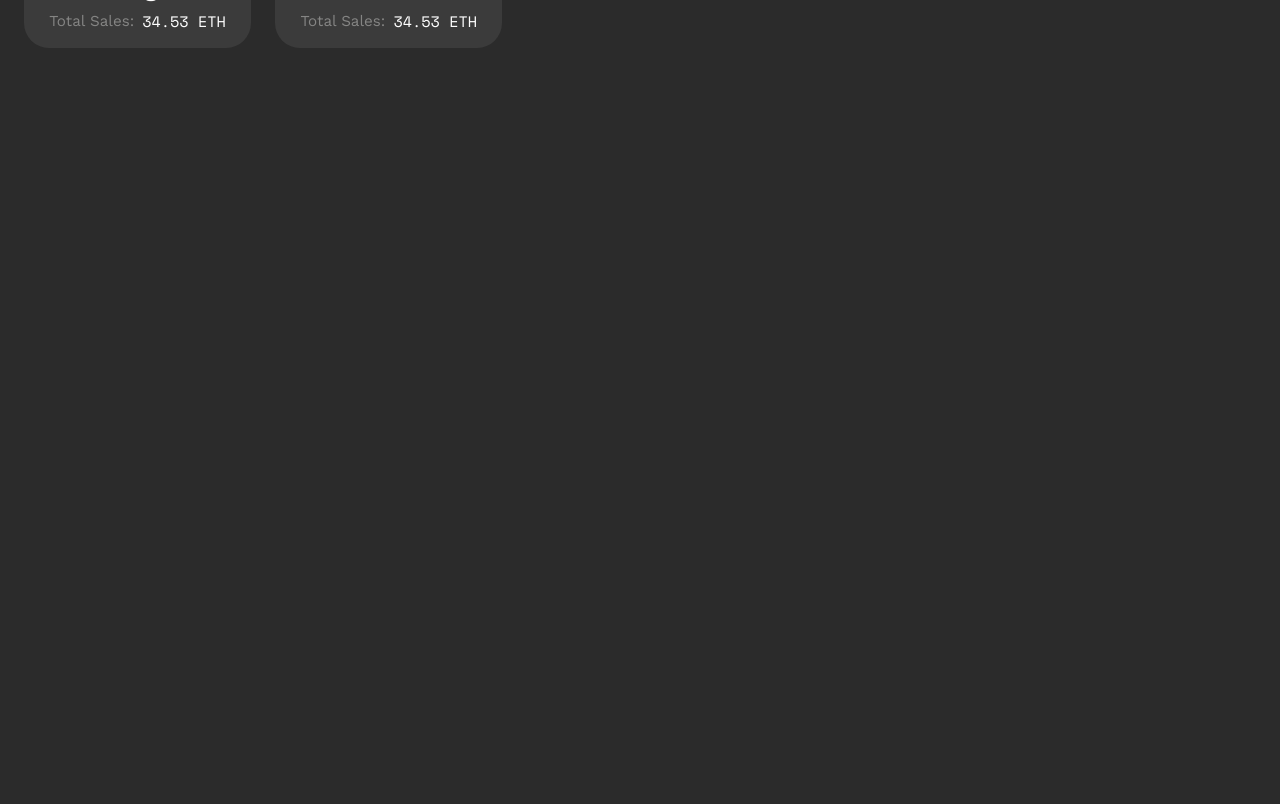
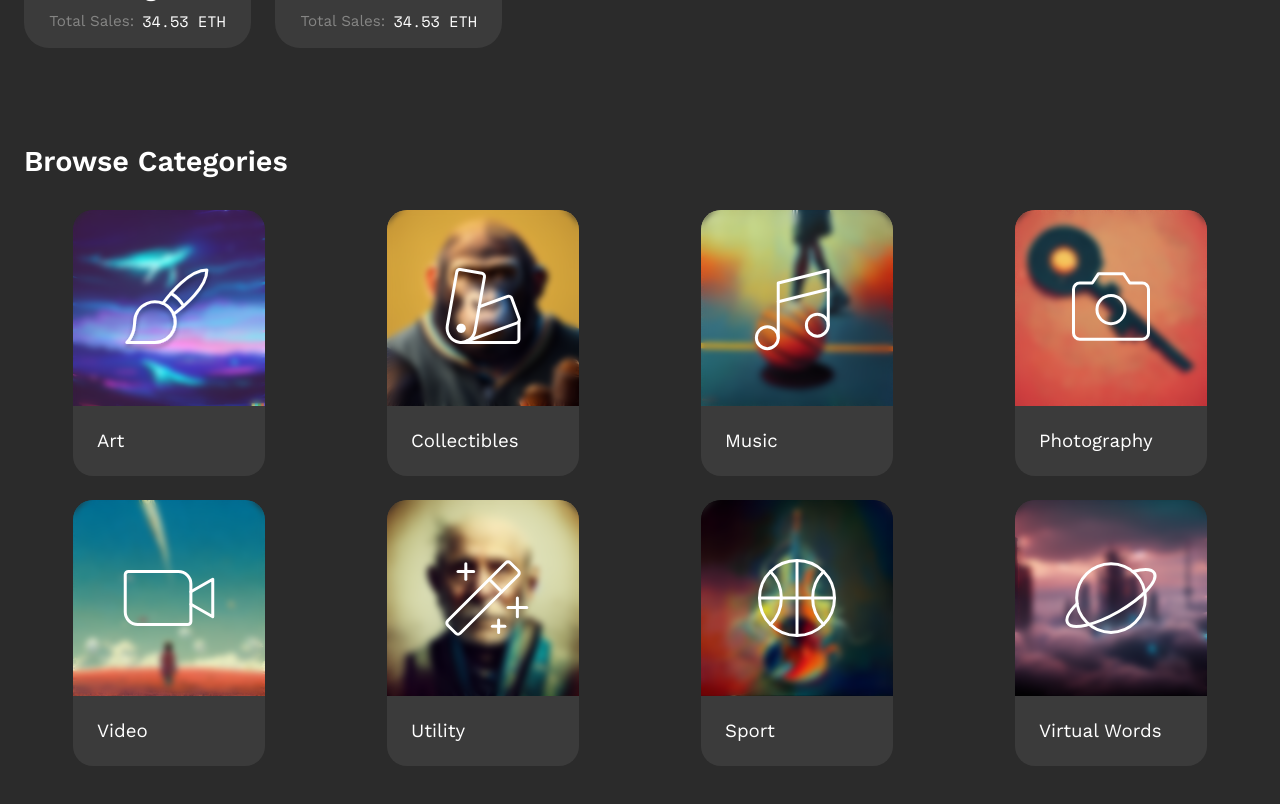
Before and after one commit to mayur0977/ui-practice-nft, a React (Vite) app: page / in a window 1280 px wide. Shown: the part 1960-2764 px from the top of the page. Before the commit the page ends 2088 px from the top, so only its background shows below. Built offline with nearby package versions, Linux system fonts and the light colour scheme.

Commit message:
Add : browse catagories added

```diff
--- a/src/App.css
+++ b/src/App.css
@@ -5,6 +5,7 @@
 @import "./css/trendingCollection.css";
 @import "./css/topCreators.css";
 @import "./css/gridTest.css";
+@import "./css/categories.css";
 
 #root {
   margin: 0 auto;
--- /dev/null
+++ b/src/css/categories.css
@@ -0,0 +1,74 @@
+.categories-wrapper {
+  max-width: 1440px;
+  width: 100%;
+  padding: 1rem 1.5rem;
+  margin: 0 auto;
+  display: flex;
+  flex-direction: column;
+  gap: 2rem;
+  margin-bottom: 2rem;
+}
+
+.categories-wrapper h1 {
+  font-size: 1.8rem;
+  font-weight: 600;
+}
+
+.categories-wrapper .categories__list {
+  display: grid;
+  gap: 1.5rem;
+  grid-template-columns: repeat(2, minmax(0, auto));
+}
+
+.categories-wrapper .categories__list .categories__item {
+  max-width: 12rem;
+  display: flex;
+  flex-direction: column;
+  overflow: hidden;
+  border-radius: 20px;
+}
+.category__image-wrapper {
+  width: 100%;
+  height: 100%;
+  overflow: hidden;
+  position: relative;
+}
+.category__image-wrapper .cover {
+  width: 100%;
+  height: 100%;
+  object-fit: cover;
+  z-index: 1;
+}
+.category__image-wrapper::after {
+  content: "";
+  position: absolute;
+  top: 0;
+  left: 0;
+  width: 100%;
+  height: 100%;
+  backdrop-filter: blur(3px);
+}
+.category__image-wrapper .overlay__image {
+  position: absolute;
+  top: 50%;
+  left: 50%;
+  transform: translate(-50%, -50%);
+  z-index: 2;
+}
+.categories__item .content {
+  background-color: #3b3b3b;
+  padding: 1.5rem 1.5rem;
+}
+
+@media (min-width: 426px) {
+  .categories-wrapper .categories__list {
+    grid-template-columns: repeat(4, minmax(0, auto));
+    justify-items: center;
+  }
+}
+
+/* @media (min-width: 769px) {
+  .categories-wrapper .categories__list {
+    grid-template-columns: repeat(5, minmax(0, auto));
+  }
+} */
--- a/src/pages/home/Home.tsx
+++ b/src/pages/home/Home.tsx
@@ -1,3 +1,4 @@
+import Categories from "./components/Categories";
 import Header from "./components/Header";
 import Hero from "./components/Hero";
 import TopCreators from "./components/TopCreators";
@@ -11,6 +12,7 @@ function Home() {
       <Hero />
       <TrendingCollection />
       <TopCreators />
+      <Categories />
     </>
   );
 }
--- /dev/null
+++ b/src/pages/home/components/Categories.tsx
@@ -0,0 +1,81 @@
+function Categories() {
+  const categoriesList = [
+    {
+      id: 1,
+      title: "Art",
+      image: "category_1.png",
+      overlayImage: "PaintBrush.svg",
+    },
+    {
+      id: 2,
+      title: "Collectibles",
+      image: "category_2.png",
+      overlayImage: "Swatches.svg",
+    },
+    {
+      id: 3,
+      title: "Music",
+      image: "category_3.png",
+      overlayImage: "MusicNotes.svg",
+    },
+    {
+      id: 4,
+      title: "Photography",
+      image: "category_4.png",
+      overlayImage: "Camera.svg",
+    },
+    {
+      id: 5,
+      title: "Video",
+      image: "category_5.png",
+      overlayImage: "VideoCamera.svg",
+    },
+    {
+      id: 6,
+      title: "Utility",
+      image: "category_6.png",
+      overlayImage: "MagicWand.svg",
+    },
+    {
+      id: 7,
+      title: "Sport",
+      image: "category_7.png",
+      overlayImage: "Basketball.svg",
+    },
+    {
+      id: 8,
+      title: "Virtual Words",
+      image: "category_8.png",
+      overlayImage: "Planet.svg",
+    },
+  ];
+  return (
+    <div className="categories-wrapper">
+      <h1>Browse Categories</h1>
+
+      <div className="categories__list">
+        {categoriesList.map((category) => (
+          <div key={category.id} className="categories__item">
+            <div className="category__image-wrapper">
+              <img
+                className="cover"
+                src={`images/${category.image}`}
+                alt="category"
+              />
+              <img
+                className="overlay__image"
+                src={`images/${category.overlayImage}`}
+                alt="category"
+              />
+            </div>
+            <div className="content">
+              <h3>{category.title}</h3>
+            </div>
+          </div>
+        ))}
+      </div>
+    </div>
+  );
+}
+
+export default Categories;
```
Also changed, not shown: public/images/category_2.png, public/images/category_8.png.
